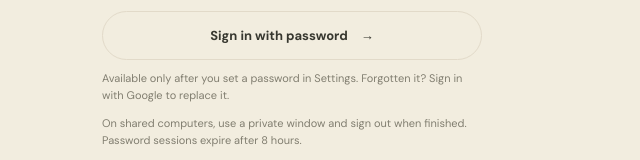
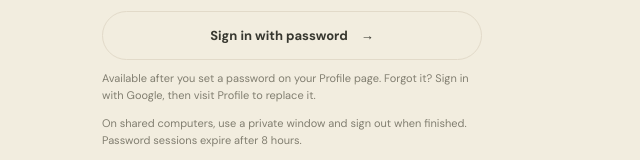
Before and after one commit to nikhil-dex/oge, a Next.js app: page /register in a window 1280 px wide. Shown: the part 659-819 px from the top of the page, without its empty margins (20-660 px from the left). Built offline with nearby package versions, Linux system fonts and the light colour scheme; no server answers.

Commit message:
ux(profile): point forgot-password recovery instructions to Profile

```diff
--- a/app/register/password-sign-in.js
+++ b/app/register/password-sign-in.js
@@ -41,7 +41,7 @@ export default function PasswordSignIn() {
       <button className="oge-google-button" type="submit" disabled={busy}>
         {busy ? 'Signing in…' : 'Sign in with password'} <span aria-hidden="true">→</span>
       </button>
-      <small>Available only after you set a password in Settings. Forgotten it? Sign in with Google to replace it.</small>
+      <small>Available after you set a password on your Profile page. Forgot it? Sign in with Google, then visit Profile to replace it.</small>
       <small>On shared computers, use a private window and sign out when finished. Password sessions expire after 8 hours.</small>
     </form>
   );
```
